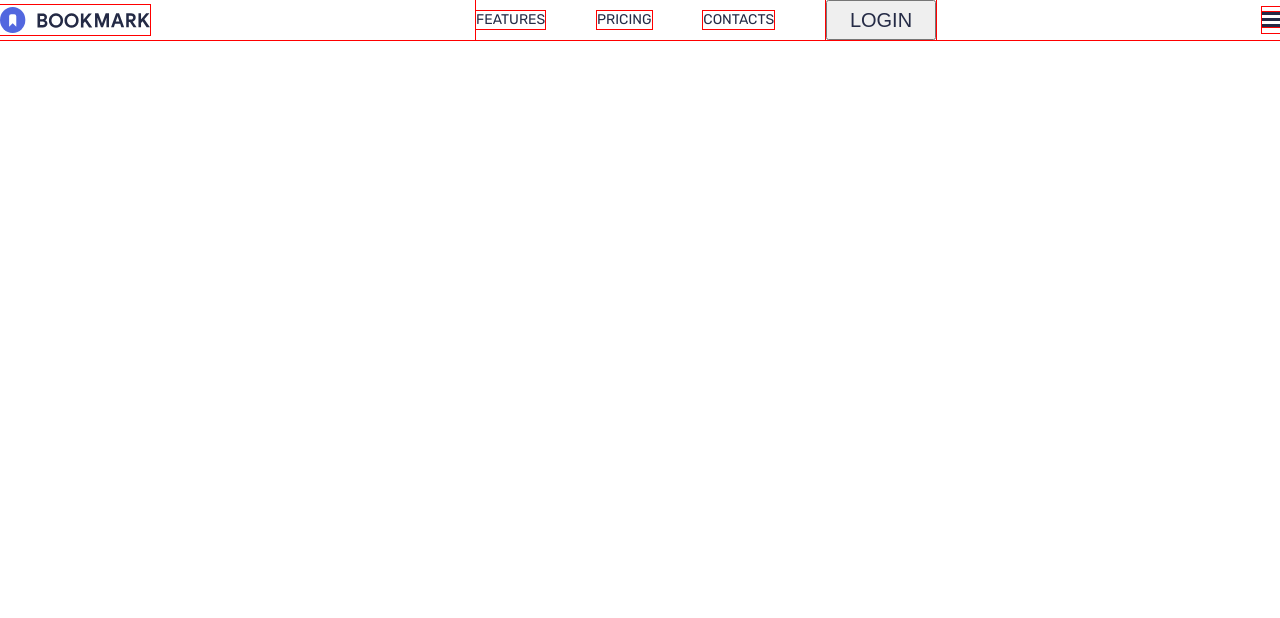
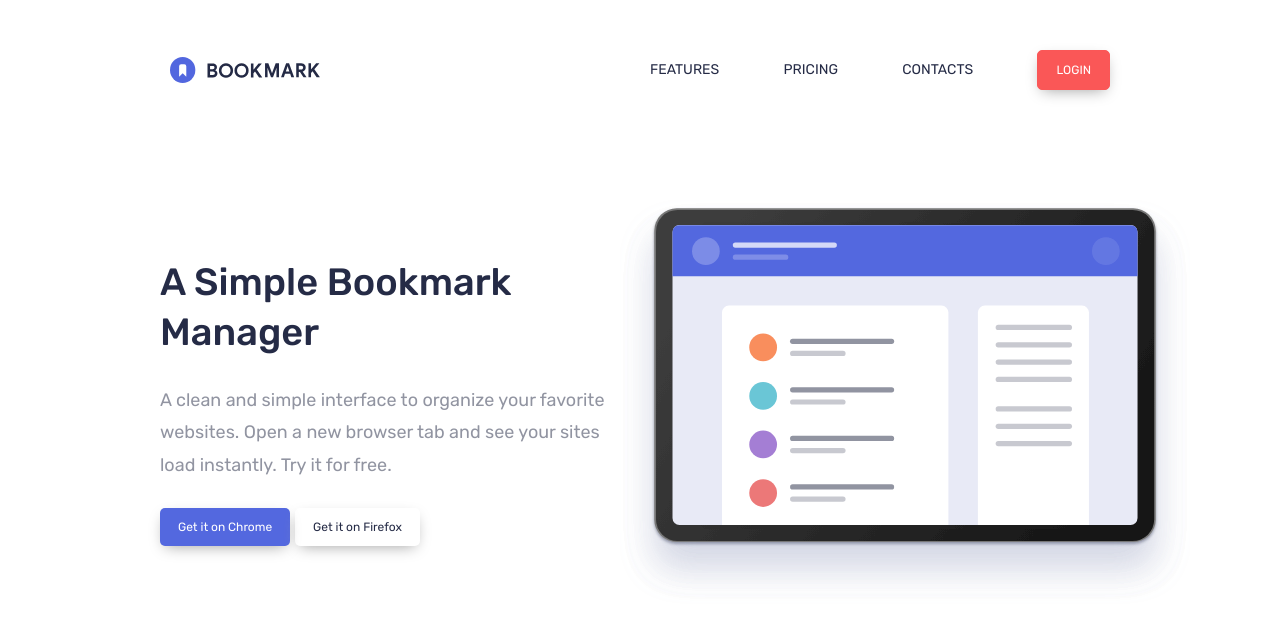
Before and after one commit to kimcsmn/bookmark-landing-page, a plain HTML site: page app/index.html in a window 1280 px wide. Drawn offline with Linux system fonts and the light colour scheme.

Commit message:
added hero section

```diff
--- a/app/css/_global.scss
+++ b/app/css/_global.scss
@@ -4,7 +4,7 @@
   margin: 0;
   padding: 0;
   box-sizing: border-box;
-  outline: 1px solid red;
+  // outline: 1px solid red;
 }
 
 html {
@@ -27,10 +27,17 @@ a {
 a {
   text-decoration: none;
   font-size: 0.875rem;
+  &:hover {
+    color: $softRed;
+  }
 }
 
 h1 {
-  font-size: 2.8125rem;
+  font-size: 1.5rem;
+  font-weight: 500;
+  @include breakpoint(large) {
+    font-size: 2.375rem;
+  }
 }
 
 h2 {
@@ -49,12 +56,42 @@ p {
 }
 
 button {
+  border-radius: 5px;
+  box-shadow: 0px 5px 15px -5px #9e9e9e;
+  padding: 1em 1.5em;
+  font-family: $family;
+  font-size: 0.75rem;
+}
+
+.red-btn {
+  background-color: $softRed;
+  border: solid 1px $softRed;
+  color: #fff;
+
+  &:hover {
+    background-color: transparent;
+    border: solid 1px $softRed;
+    color: $softRed;
+  }
+}
+
+.blue-btn {
+  background-color: $softBlue;
   border: none;
-  background-color: red;
-  color: red;
-  width: 110px;
-  height: 40px;
-  font-family: $body;
-  font-weight: medium;
-  color: $softRed;
+  color: #fff;
+  &:hover {
+    background-color: transparent;
+    color: $softBlue;
+    border: solid 1px $softBlue;
+  }
 }
+
+.gray-btn {
+  background-color: transparent;
+  color: $veryDarkBlue;
+  border: none;
+  &:hover {
+    border: solid 1px $grayishBlue;
+    background-color: transparent;
+  }
+}
--- a/app/css/_header.scss
+++ b/app/css/_header.scss
@@ -3,22 +3,27 @@ header {
     display: flex;
     justify-content: space-between;
     align-items: center;
-    @include breakpoint(medium) {
-      nav {
-        display: flex;
-        width: 460px;
-        justify-content: space-between;
-        align-items: center;
-      }
+    padding: 30px 60px 60px 60px;
+    @include breakpoint(large) {
+      padding: 50px 170px 110px 170px;
     }
   }
 
   nav {
     display: none;
+    @include breakpoint(large) {
+      display: flex;
+      width: 460px;
+      justify-content: space-between;
+      align-items: center;
+    }
   }
 
   .burger-menu {
     display: inline-block;
+    @include breakpoint(large) {
+      display: none;
+    }
   }
 
   .logo {
--- /dev/null
+++ b/app/css/_hero.scss
@@ -0,0 +1,39 @@
+.hero {
+  .container {
+    display: flex;
+    flex-direction: column;
+    align-items: center;
+    padding: 0 30px 0 30px;
+    @include breakpoint(large) {
+      padding: 0 90px 0 160px;
+      flex-direction: row;
+      justify-content: space-between;
+    }
+  }
+
+  img {
+    width: 100%;
+    max-width: 570px;
+    order: -1;
+    @include breakpoint(large) {
+      order: 1;
+    }
+  }
+
+  .hero-body {
+    max-width: 500px;
+    // max-height: 300px;
+    text-align: center;
+    @include breakpoint(large) {
+      max-width: 490px;
+      text-align: left;
+    }
+  }
+
+  p {
+    line-height: 1.8;
+    padding: 1.5em 0px;
+    @include breakpoint(large) {
+    }
+  }
+}
--- a/app/css/main.scss
+++ b/app/css/main.scss
@@ -1,3 +1,4 @@
 @import "var";
 @import "global";
 @import "header";
+@import "hero";
--- a/app/index.html
+++ b/app/index.html
@@ -18,7 +18,7 @@
           <a href="#">FEATURES</a>
           <a href="#">PRICING</a>
           <a href="#">CONTACTS</a>
-          <button class="login-btn red-btn">
+          <button class="btn red-btn">
             LOGIN
           </button>
         </nav>
@@ -27,5 +27,23 @@
         </div>
       </div>
     </header>
+
+    <section class="hero">
+      <div class="container">
+        <img src="../assets/images/illustration-hero.svg" alt="" />
+        <div class="hero-body">
+          <h1>A Simple Bookmark Manager</h1>
+          <p>
+            A clean and simple interface to organize your favorite websites.
+            Open a new browser tab and see your sites load instantly. Try it for
+            free.
+          </p>
+          <div class="hero-cta">
+            <button class="btn blue-btn">Get it on Chrome</button>
+            <button class="btn gray-btn">Get it on Firefox</button>
+          </div>
+        </div>
+      </div>
+    </section>
   </body>
 </html>
```
Also changed, not shown: app/css/main.css, 1 other file.
